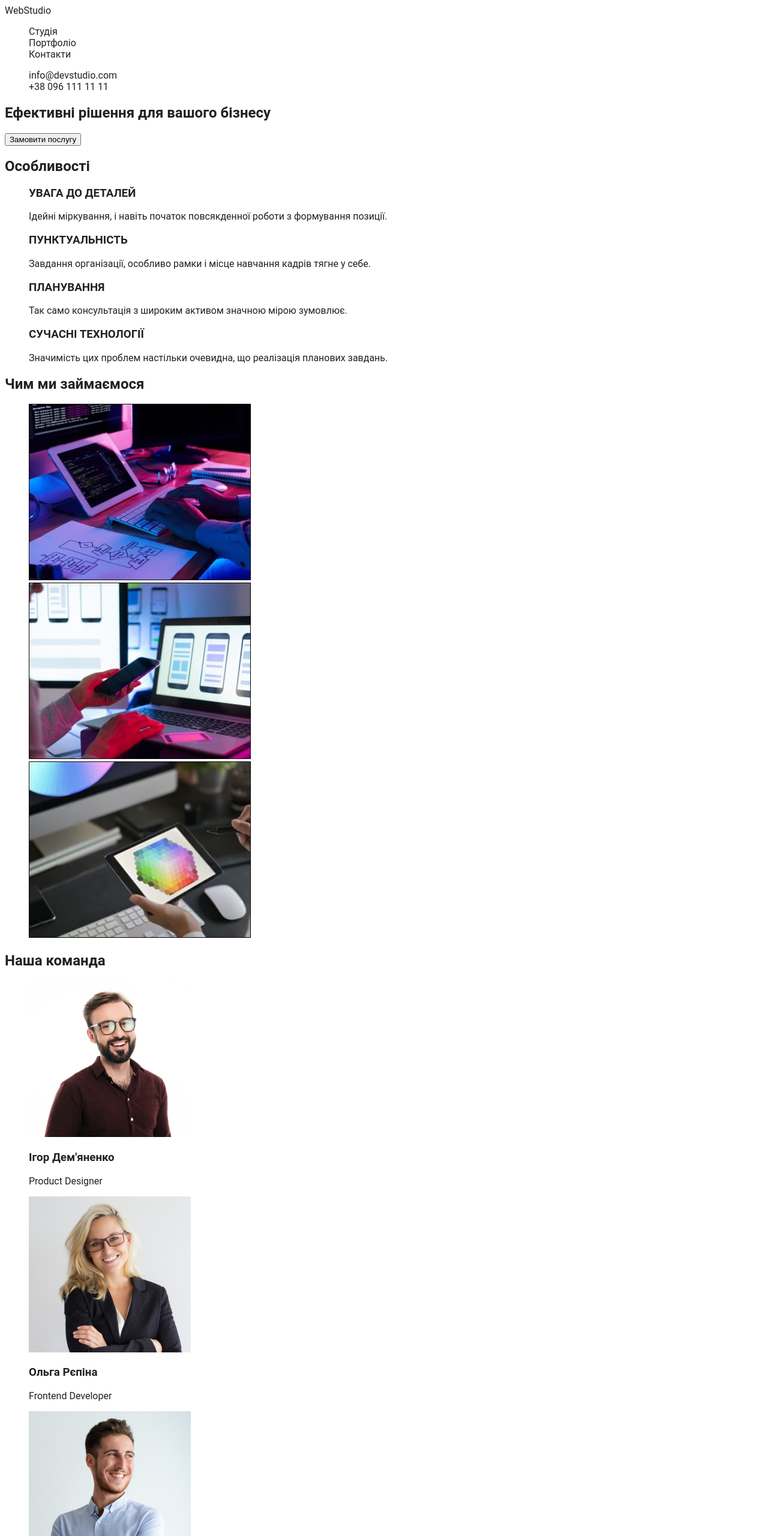
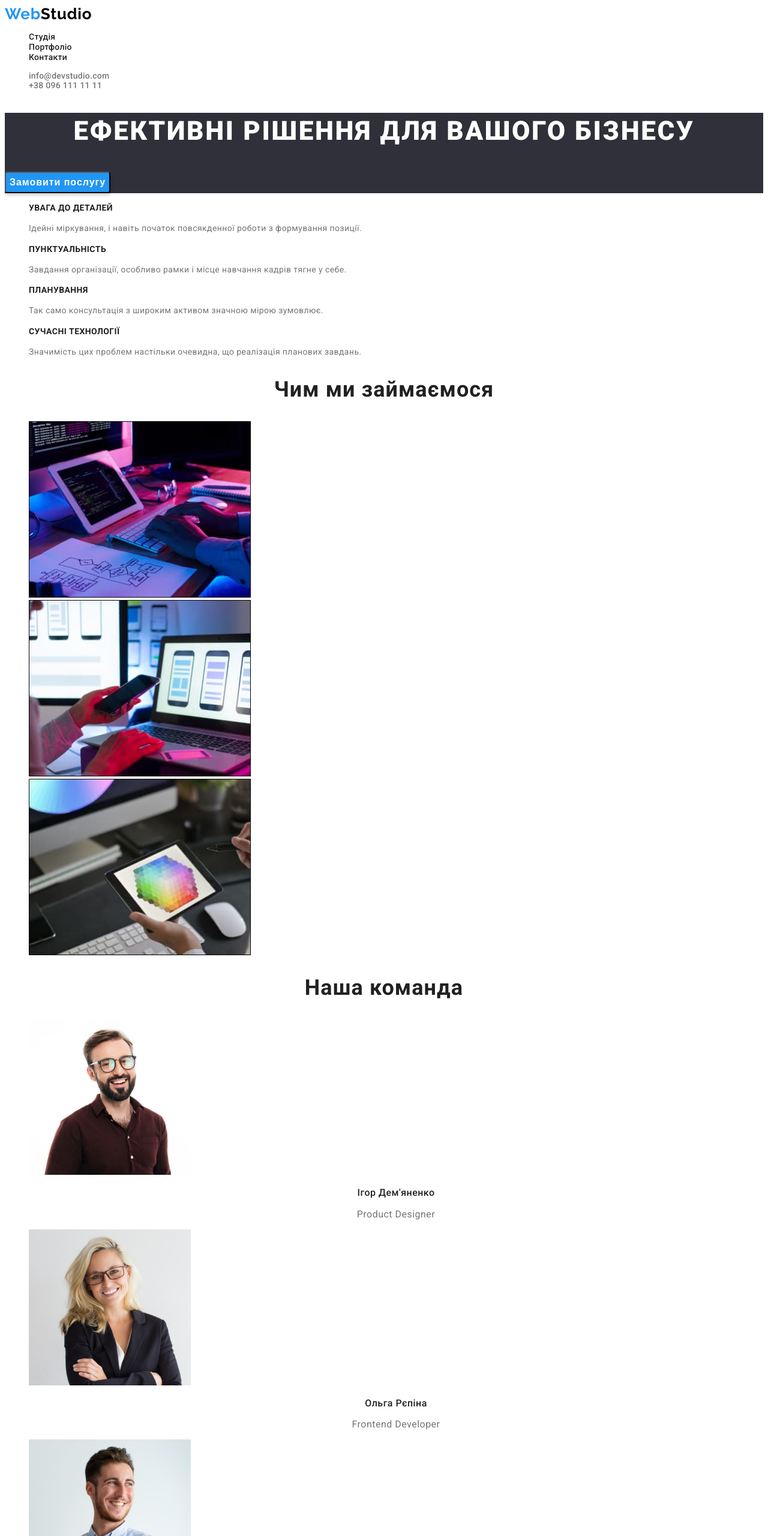
Before and after one commit to OlegSuhovei/goit-markup-hw-02, a plain HTML site: page index.html in a window 1280 px wide. Shown: the top 2560 px of the page at 60% size. Drawn offline with Linux system fonts and the light colour scheme.

Commit message:
Добавляет изменения в файл index.html

```diff
--- a/index.html
+++ b/index.html
@@ -5,58 +5,88 @@
     <meta http-equiv="X-UA-Compatible" content="IE=edge" />
     <meta name="viewport" content="width=device-width, initial-scale=1.0" />
     <title>Document</title>
+
+    <!-- Шрифти -->
+    <link rel="preconnect" href="https://fonts.googleapis.com" />
+    <link rel="preconnect" href="https://fonts.gstatic.com" crossorigin />
+    <link
+      href="https://fonts.googleapis.com/css2?family=Raleway:wght@700&family=Roboto:wght@400;500;700;900&display=swap"
+      rel="stylesheet"
+    />
+
+    <!-- Стилі -->
     <link rel="stylesheet" href="./css/styles.css" />
   </head>
   <body>
-    <header>
-      <nav>
-        <a href=""> WebStudio </a>
-
-        <ul>
-          <li><a href="">Студія</a></li>
-          <li><a href="./portfolio.html">Портфоліо</a></li>
-          <li><a href="">Контакти</a></li>
+    <!-- Шапка сайта -->
+    <header class="page-header">
+      <nav class="header-nav">
+        <!-- Логотип -->
+        <a class="header-logo" href="./index.html">
+          <span class="logo">Web</span>Studio</a
+        >
+        <!-- Навігація -->
+        <ul class="header-list">
+          <li class="header-item">
+            <a class="header-link" href="./index.html">Студія</a>
+          </li>
+          <li class="header-item">
+            <a class="header-link" href="./portfolio.html">Портфоліо</a>
+          </li>
+          <li class="header-item">
+            <a class="header-link" href="#">Контакти</a>
+          </li>
         </ul>
       </nav>
 
-      <ul>
-        <li><a href="mailto:info@devstudio.com">info@devstudio.com</a></li>
-        <li><a href="tel:+380961111111">+38 096 111 11 11</a></li>
+      <ul class="header-list">
+        <li class="header-item">
+          <a class="header-link contact" href="mailto:info@devstudio.com"
+            >info@devstudio.com</a
+          >
+        </li>
+        <li class="header-item">
+          <a class="header-link contact" href="tel:+380961111111"
+            >+38 096 111 11 11</a
+          >
+        </li>
       </ul>
     </header>
 
     <main>
-      <section>
-        <h1>Ефективні рішення для вашого бізнесу</h1>
-        <button type="button">Замовити послугу</button>
+      <!-- секція Герой -->
+      <section class="hero">
+        <h1 class="hero-title">Ефективні рішення для вашого бізнесу</h1>
+        <button class="hero-btn" type="button">Замовити послугу</button>
       </section>
 
-      <section>
-        <h2>Особливості</h2>
-        <ul>
-          <li>
-            <h3>УВАГА ДО ДЕТАЛЕЙ</h3>
-            <p>
+      <!-- секція Особливості (переваги)-->
+      <section class="benefits">
+        <h2 hidden>Особливості</h2>
+        <ul class="benefits-list">
+          <li class="benefits-item">
+            <h3 class="benefits-name">УВАГА ДО ДЕТАЛЕЙ</h3>
+            <p class="benefits-text">
               Ідейні міркування, і навіть початок повсякденної роботи з
               формування позиції.
             </p>
           </li>
-          <li>
-            <h3>ПУНКТУАЛЬНІСТЬ</h3>
-            <p>
+          <li class="benefits-item">
+            <h3 class="benefits-name">ПУНКТУАЛЬНІСТЬ</h3>
+            <p class="benefits-text">
               Завдання організації, особливо рамки і місце навчання кадрів тягне
               у себе.
             </p>
           </li>
-          <li>
-            <h3>ПЛАНУВАННЯ</h3>
-            <p>
+          <li class="benefits-item">
+            <h3 class="benefits-name">ПЛАНУВАННЯ</h3>
+            <p class="benefits-text">
               Так само консультація з широким активом значною мірою зумовлює.
             </p>
           </li>
-          <li>
-            <h3>СУЧАСНІ ТЕХНОЛОГІЇ</h3>
-            <p>
+          <li class="benefits-item">
+            <h3 class="benefits-name">СУЧАСНІ ТЕХНОЛОГІЇ</h3>
+            <p class="benefits-text">
               Значимість цих проблем настільки очевидна, що реалізація планових
               завдань.
             </p>
@@ -64,59 +94,119 @@
         </ul>
       </section>
 
-      <section>
-        <h2>Чим ми займаємося</h2>
-        <ul>
-          <li>
-            <img src="./images/box1.jpg" alt="фото розробки спеціальних додатків" width="370" />
+      <!-- секція Чим займаємося -->
+      <section class="services">
+        <h2 class="services-title">Чим ми займаємося</h2>
+        <ul class="services-list">
+          <li class="services-item">
+            <img
+              class="services-img"
+              src="./images/activity/box1.jpg"
+              alt="фото розробки спеціальних додатків"
+              width="370"
+              height="294"
+            />
           </li>
-          <li>
-            <img src="./images/box2.jpg" alt="фото розробки мобільних додатків" width="370" />
+          <li class="services-item">
+            <img
+              class="services-img"
+              src="./images/activity/box2.jpg"
+              alt="фото розробки мобільних додатків"
+              width="370"
+              height="294"
+            />
           </li>
-          <li>
-            <img src="./images/box3.jpg" alt="фото розробки дизайну" width="370" />
+          <li class="services-item">
+            <img
+              class="services-img"
+              src="./images/activity/box3.jpg"
+              alt="фото розробки дизайну"
+              width="370"
+              height="294"
+            />
           </li>
         </ul>
       </section>
 
-      <section>
-        <h2>Наша команда</h2>
-        <ul>
-          <li>
-            <img src="./images/foto1.jpg" alt="фото Ігор Дем'яненко" width="270" />
-            <h3>Ігор Дем'яненко</h3>
-            <p lang="en">Product Designer</p>
+      <!-- секція Наша команда -->
+      <section class="team">
+        <h2 class="team-title">Наша команда</h2>
+        <ul class="team-list">
+          <li class="team-item">
+            <img
+              class="team-img"
+              src="./images/team/foto1.jpg"
+              alt="фото Ігор Дем'яненко"
+              width="270"
+              height="260"
+            />
+            <h3 class="team-name">Ігор Дем'яненко</h3>
+            <p class="team-text" lang="en">Product Designer</p>
           </li>
 
-          <li>
-            <img src="./images/foto2.jpg" alt="фото Ольга Рєпіна" width="270" />
-            <h3>Ольга Рєпіна</h3>
-            <p lang="en">Frontend Developer</p>
+          <li class="team-item">
+            <img
+              class="team-img"
+              src="./images/team/foto2.jpg"
+              alt="фото Ольга Рєпіна"
+              width="270"
+              height="260"
+            />
+            <h3 class="team-name">Ольга Рєпіна</h3>
+            <p class="team-text" lang="en">Frontend Developer</p>
           </li>
 
-          <li>
-            <img src="./images/foto3.jpg" alt="фото Микола Тарасов" width="270" />
-            <h3>Микола Тарасов</h3>
-            <p lang="en">Marketing</p>
+          <li class="team-item">
+            <img
+              class="team-img"
+              src="./images/team/foto3.jpg"
+              alt="фото Микола Тарасов"
+              width="270"
+              height="260"
+            />
+            <h3 class="team-name">Микола Тарасов</h3>
+            <p class="team-text" lang="en">Marketing</p>
           </li>
 
-          <li>
-            <img src="./images/foto4.jpg" alt="фото Михайло Єрмаков" width="270" />
-            <h3>Михайло Єрмаков</h3>
-            <p lang="en">UI Designer</p>
+          <li class="team-item">
+            <img
+              class="team-img"
+              src="./images/team/foto4.jpg"
+              alt="фото Михайло Єрмаков"
+              width="270"
+              height="260"
+            />
+            <h3 class="team-name">Михайло Єрмаков</h3>
+            <p class="team-text" lang="en">UI Designer</p>
           </li>
         </ul>
-
       </section>
     </main>
 
-    <footer>
-      <a href="">WebStudio</a>
-      <address>
-        <ul>
-          <li><a href="http://google.com" target="_blank" rel="noopener noreferrer">м. Київ, пр-т Лесі Українки, 26</a></li>
-          <li><a href="mailto:info@devstudio.com">info@devstudio.com</a></li>
-          <li><a href="tel:+380961111111">+38 096 111 11 11</a></li>
+    <!-- підвал -->
+    <footer class="page-footer">
+      <a class="footer-logo" href=""> <span class="logo">Web</span>Studio</a>
+      <address class="footer-address">
+        <ul class="footer-list">
+          <li class="footer-item">
+            <a
+              class="footer-link address"
+              href="http://google.com"
+              target="_blank"
+              rel="noopener noreferrer"
+              >м. Київ, пр-т Лесі Українки, 26</a
+            >
+          </li>
+          <li class="footer-item">
+            <a class="footer-link" href="mailto:info@devstudio.com"
+              >info@devstudio.com</a
+            >
+          </li>
+          <li class="footer-item">
+            <a class="footer-link" href="tel:+380961111111"
+              >+38 096 111 11 11</a
+            >
+          </li>
         </ul>
       </address>
     </footer>
```
